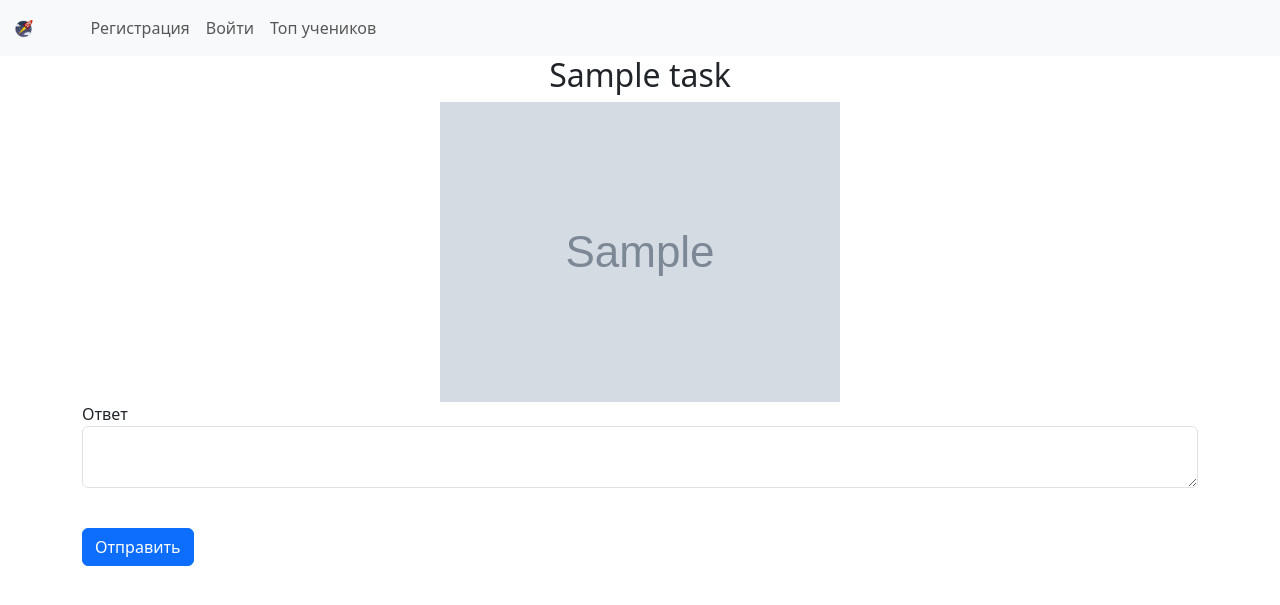
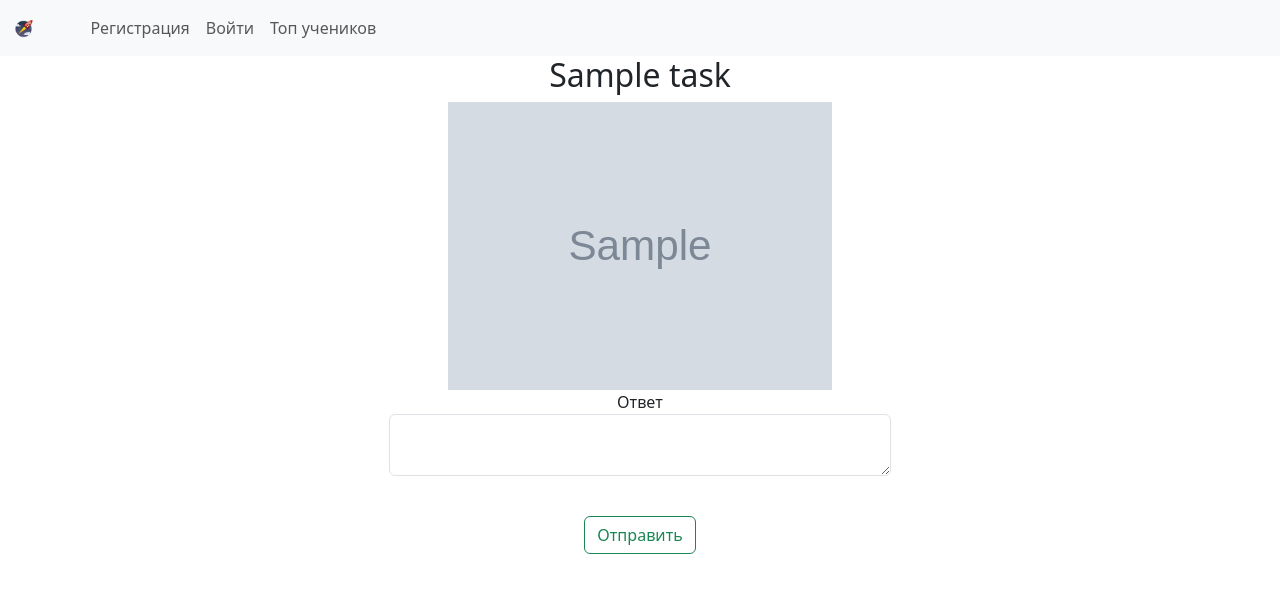
Before and after one commit to Aleksander1Byte/SpaceEd, a Flask app: template templates/solve_task.html in a window 1280 px wide. Shown: the top 605 px of the page. Run offline with Flask 2, Linux system fonts and the light colour scheme; tables that the repository leaves empty hold one stand-in row (values such as "Sample post"); the template is opened without the code that fills it: values that come from a table or form of the project are taken from there, most other values are stand-ins (such as "Sample title", 1, 10 or a date in 2020); grey boxes marked "Sample" are stand-in pictures; some libraries are stand-ins or nearby versions.

Commit message:
Tasks page beautification

```diff
--- a/main.py
+++ b/main.py
@@ -169,13 +169,11 @@ def solve_task(id):
                 point = Points(
                     user_id=current_user.id, task_id=task.id, amount=task.given_points
                 )
-                msg = 'Правильно'
             else:
                 point = Points(user_id=current_user.id, task_id=task.id, amount=0)
-                msg = 'Неправильно'
             db_sess.add(point)
             db_sess.commit()
-            return msg
+            return redirect('/tasks')
         else:
             print('send_to_check')
     context = {'task': task, 'form': form}
--- a/static/css/style.css
+++ b/static/css/style.css
@@ -1,3 +1,9 @@
 .width-45 {
     width: 45%;
 }
+tr.green_line {
+    background-color: forestgreen;
+}
+tr.red_line {
+    background-color: red;
+}
--- a/templates/solve_task.html
+++ b/templates/solve_task.html
@@ -2,11 +2,11 @@
 
 {% block content %}
 
-<center><h2>{{ task.question }}</h2></center>
+<center>
+    <div class="width-45">
+        <h2>{{ task.question }}</h2>
         {% if task.picture_path %}
-<center>
-    <img src="../../{{ task.picture_path }}" style="max-height: 500px;">
-</center>
+            <img src="../../{{ task.picture_path }}" style="max-width: 30vw;">
         {% endif %}
         <form action="" method="POST" class="form" enctype=multipart/form-data>
             {{ form.hidden_tag() }}
@@ -19,8 +19,9 @@
             </p>
             {% endfor %}
             </p>
-    <p>{{ form.submit(type="submit", class="btn btn-primary") }}</p>
+            <p>{{ form.submit(type="submit", class="btn btn-outline-success") }}</p>
             {{message}}
         </form>
-
+    </div>
+</center>
 {% endblock %}
--- a/templates/tasks.html
+++ b/templates/tasks.html
@@ -12,11 +12,11 @@
   </thead>
   <tbody>
   {% for task in tasks %}
-    <tr>
+    <tr class="{% if ratings[loop.index0].amount == task.given_points %}green_line {% elif ratings[loop.index0].amount is not defined %}{% else %} red_line {% endif %}">
       <th scope="row">{{ task.id }}</th>
       <td>{{ task.question }}</td>
       <td> {{ task.given_points }} </td>
-      <td>{% if ratings[loop.index0] != None %} {{ ratings[loop.index0] }} {% else %} <a href="task/{{ task.id }}">Не пройден</a> {% endif %}</td>
+      <td>{% if ratings[loop.index0] != None %} {{ ratings[loop.index0].amount }} {% else %} <a href="task/{{ task.id }}">Не пройден</a> {% endif %}</td>
     </tr>
     {% endfor %}
   </tbody>
```
Lines whose indentation alone changed are shown as unchanged.
